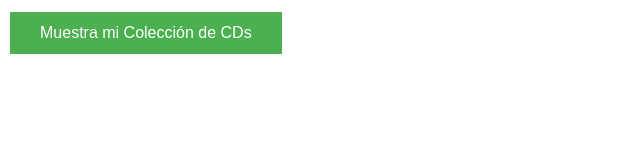
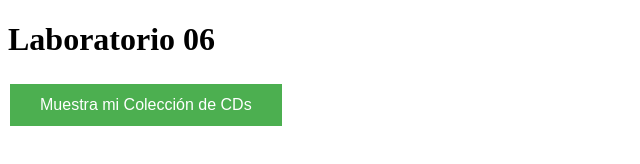
Before and after one commit to armandojeje/Laboratorio_06_ATI, a plain HTML site: page index.html in a window 1280 px wide. Shown: the whole page, without its empty margins (0-640 px from the left). Drawn offline with nearby package versions, Linux system fonts and the light colour scheme.

Commit message:
Html modificado

```diff
--- a/index.html
+++ b/index.html
@@ -9,6 +9,7 @@
 	</head>
 
 	<body>
+    <h1>Laboratorio 06</h1>
 		<button class="btn" type="button" id="butt">Muestra mi Colección de CDs</button>
 		<br><br>
 		<table id="demo"></table>
```
